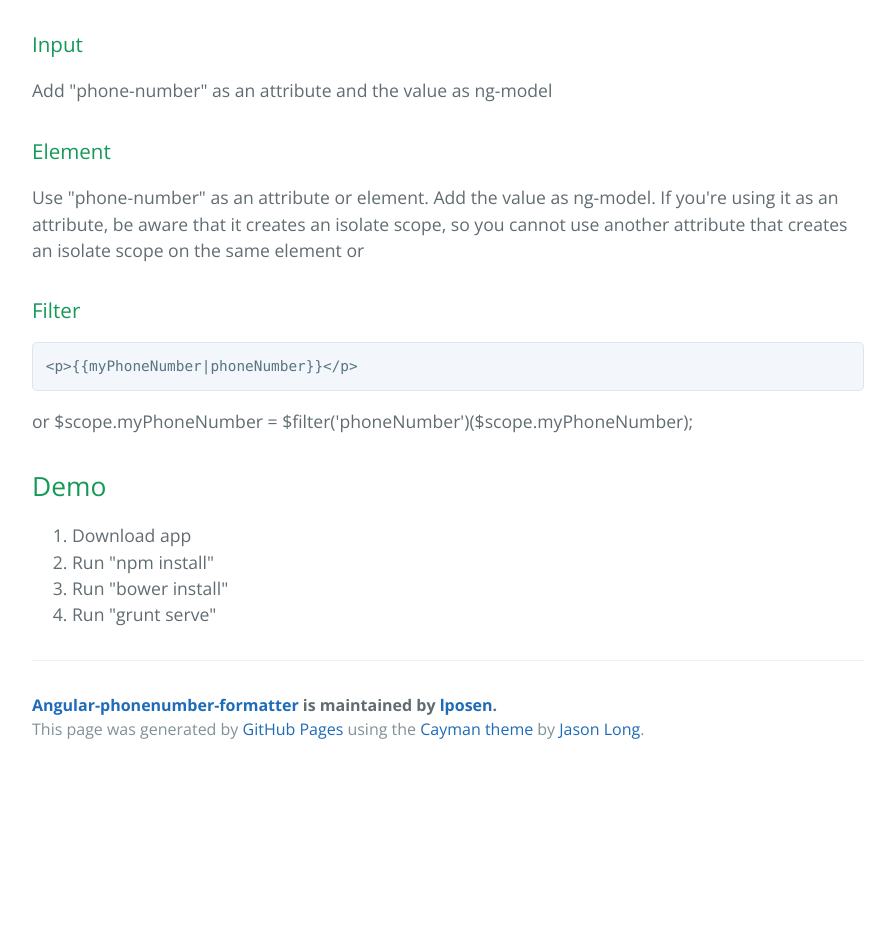
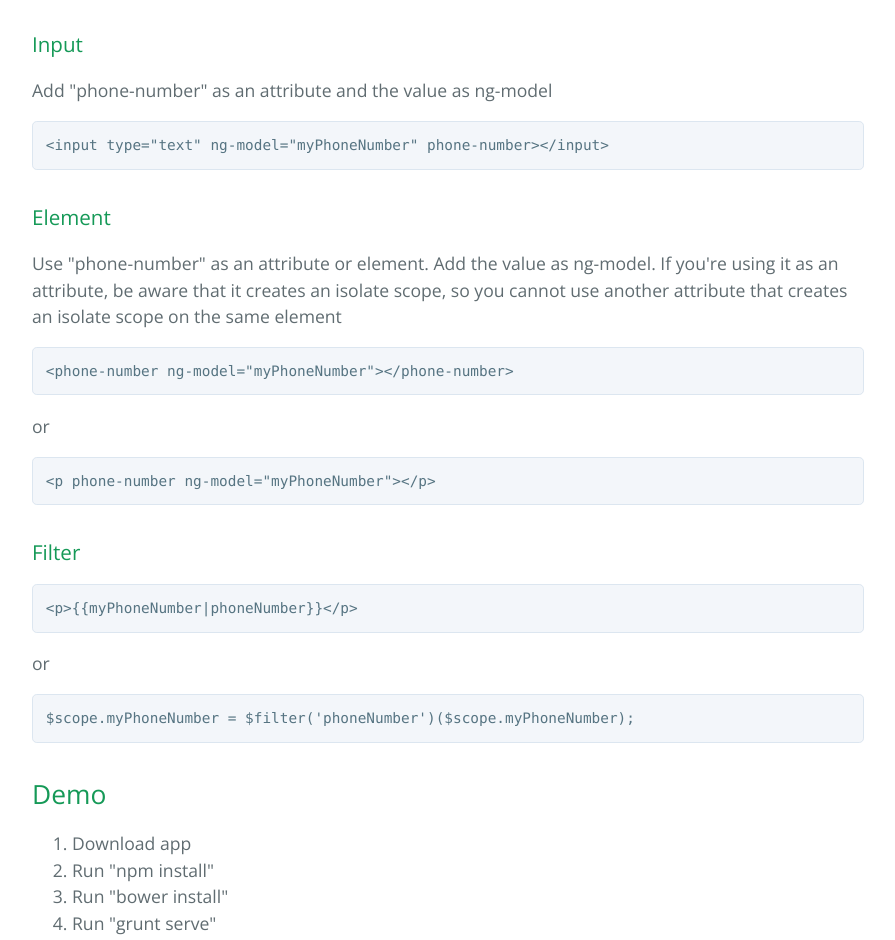
Before and after one commit to lposen/angular-phonenumber-formatter, a plain HTML site: page index.html in a window 1280 px wide. Shown: the part 1284-2224 px from the top of the page, without its empty margins (192-1087 px from the left). Before the commit the page ends 2057 px from the top, so only its background shows below. Drawn offline with nearby package versions, Linux system fonts and the light colour scheme.

```diff
--- a/index.html
+++ b/index.html
@@ -61,17 +61,24 @@
 <h3>
 <a id="input" class="anchor" href="#input" aria-hidden="true"><span aria-hidden="true" class="octicon octicon-link"></span></a>Input</h3>
 
-<p>Add "phone-number" as an attribute and the value as ng-model
-    </p>
+<p>Add "phone-number" as an attribute and the value as ng-model</p>
+
+<pre><code>&lt;input type="text" ng-model="myPhoneNumber" phone-number&gt;&lt;/input&gt;
+</code></pre>
 
 <h3>
 <a id="element" class="anchor" href="#element" aria-hidden="true"><span aria-hidden="true" class="octicon octicon-link"></span></a>Element</h3>
 
 <p>Use "phone-number" as an attribute or element. Add the value as ng-model.
-If you're using it as an attribute, be aware that it creates an isolate scope, so you cannot use another attribute that creates an isolate scope on the same element
+If you're using it as an attribute, be aware that it creates an isolate scope, so you cannot use another attribute that creates an isolate scope on the same element</p>
 
-or
-    </p><p></p>
+<pre><code>&lt;phone-number ng-model="myPhoneNumber"&gt;&lt;/phone-number&gt;
+</code></pre>
+
+<p>or</p>
+
+<pre><code>&lt;p phone-number ng-model="myPhoneNumber"&gt;&lt;/p&gt;
+</code></pre>
 
 <h3>
 <a id="filter" class="anchor" href="#filter" aria-hidden="true"><span aria-hidden="true" class="octicon octicon-link"></span></a>Filter</h3>
@@ -79,8 +86,10 @@
 <pre><code>&lt;p&gt;{{myPhoneNumber|phoneNumber}}&lt;/p&gt;
 </code></pre>
 
-<p>or
-    $scope.myPhoneNumber = $filter('phoneNumber')($scope.myPhoneNumber);</p>
+<p>or</p>
+
+<pre><code>$scope.myPhoneNumber = $filter('phoneNumber')($scope.myPhoneNumber);
+</code></pre>
 
 <h2>
 <a id="demo" class="anchor" href="#demo" aria-hidden="true"><span aria-hidden="true" class="octicon octicon-link"></span></a>Demo</h2>
```
Also changed, not shown: params.json (+1 -1 lines).
